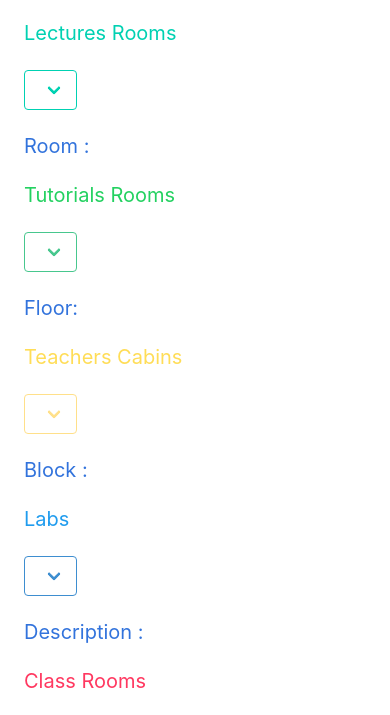
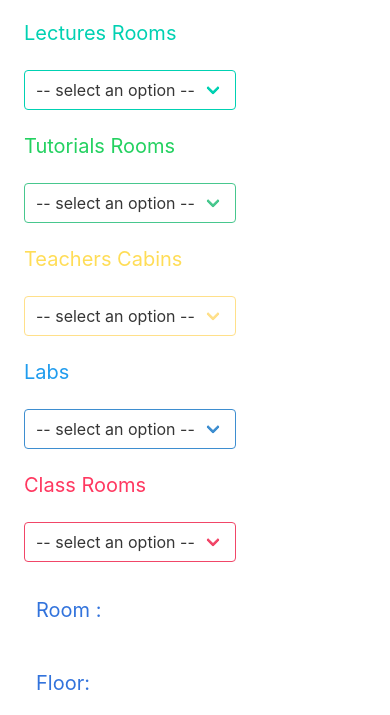
Before and after one commit to deeponnet/Chat-App, a website: page public/index.html in a window 390 px wide. Shown: the part 123-838 px from the top of the page. Drawn offline with nearby package versions, Linux system fonts and the light colour scheme; no server answers.

Commit message:
room details dom position changed and added media queries

```diff
--- a/public/index.html
+++ b/public/index.html
@@ -3,6 +3,7 @@
 <head>
 	<title>Home - Jiit-128 Academic Infrastructre</title>
 	<link rel="stylesheet" href="https://cdnjs.cloudflare.com/ajax/libs/bulma/0.6.1/css/bulma.css">
+	<meta name="viewport" content="width=device-width, initial-scale=1.0">
 </head>
 <body>
 
@@ -17,12 +18,12 @@
 							  <div class="control">
 							    <div class="select is-primary">
 							      <select id="lecture" onchange="lecture()">
+								  <option> -- select an option -- </option>
 							      </select>
 							    </div>
 							  </div>
 						</div>
 					</div>
-					<div class="column subtitle is-5" id="room" style="color: hsl(217, 71%, 53%)">Room :  </div>
 			</div>
 
 			<div class="columns">
@@ -32,12 +33,12 @@
 							  <div class="control">
 							    <div class="select is-success">
 							      <select id="tutorial" onchange="tutorial()">
+								  <option> -- select an option -- </option>
 							      </select>
 							    </div>
 							  </div>
 						</div>
 					</div>
-				<div class="column subtitle is-5" id="floor" style="color: hsl(217, 71%, 53%)">Floor: </div>
 			</div>
 
 			<div class="columns">
@@ -47,12 +48,12 @@
 					  <div class="control">
 					    <div class="select is-warning">
 					      <select id="cabin" onchange="cabin()">
+						  <option> -- select an option -- </option>
 					      </select>
 					    </div>
 					  </div>
 					</div>
 				</div>
-				<div class="column subtitle is-5" id="block" style="color: hsl(217, 71%, 53%)">Block : </div>
 			</div>
 
 			<div class="columns">
@@ -62,12 +63,12 @@
 					  <div class="control">
 					    <div class="select is-info">
 					      <select id="lab" onchange="lab()">
+						  <option> -- select an option -- </option>
 					      </select>
 					    </div>
 					  </div>
 					</div>
 				</div>
-				<div class="column subtitle is-5" id="des" style="color: hsl(217, 71%, 53%)">Description : </div>
 			</div>
 
 			<div class="columns">
@@ -77,12 +78,23 @@
 					  <div class="control">
 					    <div class="select is-danger">
 					      <select id="class" onchange="classf()">
+						  <option> -- select an option -- </option>
 					      </select>
 					    </div>
 					  </div>
 					</div>
 				</div>
 			</div>
+		<!--- room details---------------------------------------------------------------------------------->
+		<div class="column subtitle is-5" id="room" style="color: hsl(217, 71%, 53%)">Room :  </div>
+
+		<div class="column subtitle is-5" id="floor" style="color: hsl(217, 71%, 53%)">Floor: </div>
+
+		<div class="column subtitle is-5" id="block" style="color: hsl(217, 71%, 53%)">Block : </div>
+
+		<div class="column subtitle is-5" id="des" style="color: hsl(217, 71%, 53%)">Description : </div>
+
+		<!-------------------------------------------------------------------------------------------------->
 
 			<br>
 			<p class="subtitle is-5" >Some Missing Details...Add Here:)</p>
@@ -115,6 +127,7 @@
 <script type="text/javascript" src="/index.js"></script>
 <script>
 		$( document ).ready( function() {
+
 		$( "#addButton" ).click( function() {
 			$( "#addForm" ).toggle( 'slow' );
 		});
```
Also changed, not shown: public/add/index.html (+1 -0 lines).
